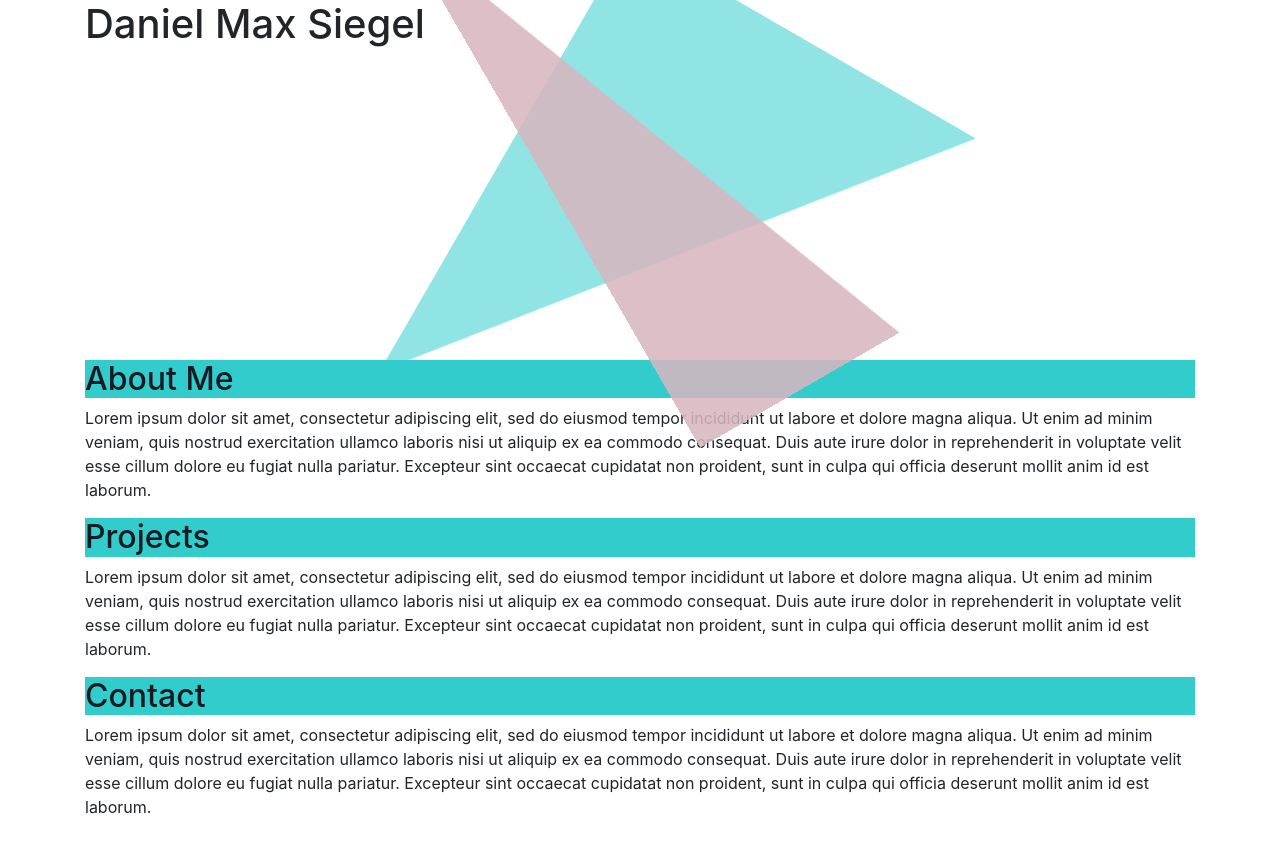
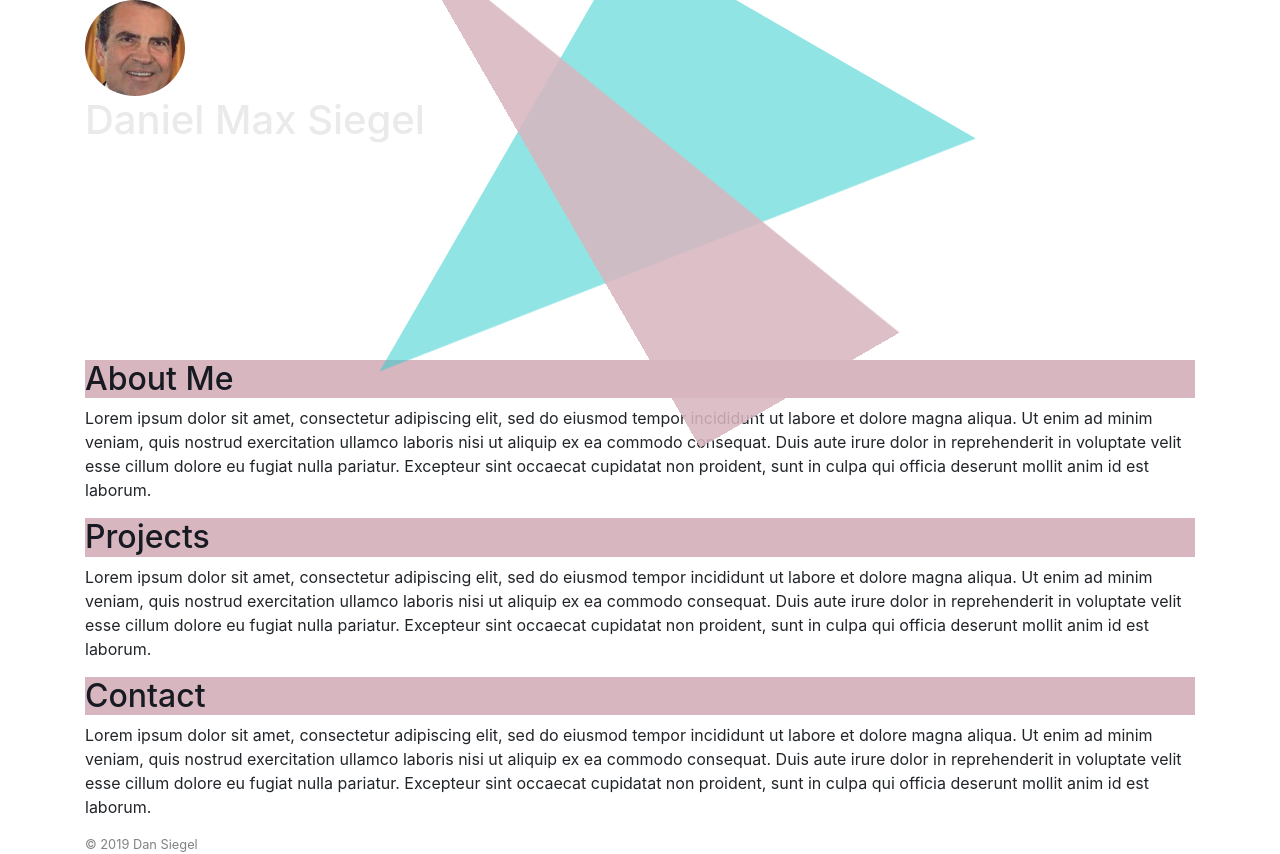
Before and after one commit to danielmaxsiegel/dms-personal-site, a plain HTML site: page index.html in a window 1280 px wide. Drawn offline with Linux system fonts and the light colour scheme.

Commit message:
added copyright section and better random class generation

```diff
--- a/css/style.css
+++ b/css/style.css
@@ -19,6 +19,10 @@ html, body {
   display: block;
 }
 
+h1 {
+  color: #eaeaea;
+}
+
 ::-moz-selection { /* Code for Firefox */
   background: #32cccc88;
 }
@@ -36,6 +40,17 @@ header {
   width:100%;
   /* padding: 0 30px; */
   display: block;
+}
+
+.header-picture {
+}
+
+.profile-image {
+  width:100px;
+
+  -webkit-border-radius: 50%;
+  -moz-border-radius: 50%;
+  border-radius: 50%;
 }
 
 /*
@@ -91,9 +106,21 @@ main {
 
 }
 
-[class^="sectiontitle-"] {
+[class^="section-title"] {
   background-color: #32cccc;
   color: #171a21;
+}
+
+.section-title-style-0 {
+  background-color: #d7b6bf;
+}
+
+.section-title-style-1 {
+  background-color: #32cccc;
+}
+
+.section-title-style-2 {
+  background-color: #eaeaea;
 }
 
 /**
@@ -103,3 +130,8 @@ main {
 footer {
 
 }
+
+.copyright {
+  font-size: 80%;
+  color: #808382;
+}
--- a/index.html
+++ b/index.html
@@ -8,9 +8,6 @@ https://www.heropatterns.com/
 		<meta charset="utf-8">
 
 		<title>Dan Siegel</title>
-
-		<!-- JS -->
-		<script type="text/javascript" src="js/main.js"></script>
 
 		<!-- CSS -->
 		<link rel="stylesheet" href="css/style.css">
@@ -26,6 +23,7 @@ https://www.heropatterns.com/
 					</div>
 				</div>
 				<div class="header-picture">
+					<img src="img/nixon.png" alt="Dan" class="profile-image"/>
 				</div>
 				<div class="header-title">
 					<h1>Daniel Max Siegel</h1>
@@ -35,26 +33,26 @@ https://www.heropatterns.com/
     <main role="main">
 			<div class="container">
 				<section class="about-section">
-					<div class="sectiontitle-about">
+					<div class="section-title">
 						<h2>About Me</h2>
 					</div>
-					<div class="">
+					<div class="section-content">
 						<p>Lorem ipsum dolor sit amet, consectetur adipiscing elit, sed do eiusmod tempor incididunt ut labore et dolore magna aliqua. Ut enim ad minim veniam, quis nostrud exercitation ullamco laboris nisi ut aliquip ex ea commodo consequat. Duis aute irure dolor in reprehenderit in voluptate velit esse cillum dolore eu fugiat nulla pariatur. Excepteur sint occaecat cupidatat non proident, sunt in culpa qui officia deserunt mollit anim id est laborum.</p>
 					</div>
 				</section>
 				<section class="projects-section">
-					<div class="sectiontitle-projects">
+					<div class="section-title">
 						<h2>Projects</h2>
 					</div>
-					<div class="">
+					<div class="section-content">
 						<p>Lorem ipsum dolor sit amet, consectetur adipiscing elit, sed do eiusmod tempor incididunt ut labore et dolore magna aliqua. Ut enim ad minim veniam, quis nostrud exercitation ullamco laboris nisi ut aliquip ex ea commodo consequat. Duis aute irure dolor in reprehenderit in voluptate velit esse cillum dolore eu fugiat nulla pariatur. Excepteur sint occaecat cupidatat non proident, sunt in culpa qui officia deserunt mollit anim id est laborum.</p>
 					</div>
 				</section>
 				<section class="contact-section">
-					<div class="sectiontitle-contact">
+					<div class="section-title">
 						<h2>Contact</h2>
 					</div>
-					<div class="">
+					<div class="section-content">
 						<p>Lorem ipsum dolor sit amet, consectetur adipiscing elit, sed do eiusmod tempor incididunt ut labore et dolore magna aliqua. Ut enim ad minim veniam, quis nostrud exercitation ullamco laboris nisi ut aliquip ex ea commodo consequat. Duis aute irure dolor in reprehenderit in voluptate velit esse cillum dolore eu fugiat nulla pariatur. Excepteur sint occaecat cupidatat non proident, sunt in culpa qui officia deserunt mollit anim id est laborum.</p>
 					</div>
 				</section>
@@ -62,7 +60,11 @@ https://www.heropatterns.com/
 		</main>
     <footer>
 			<div class="container">
+				<span class="copyright">
+					&copy; 2019<script>new Date().getFullYear()>2019&&document.write("-"+new Date().getFullYear());</script> Dan Siegel
+				</span>
 			</div>
 		</footer>
+		<script type="text/javascript" src="js/main.js"></script>
 	</body>
 </html>
--- a/js/main.js
+++ b/js/main.js
@@ -1 +1,12 @@
-// Main
+// add random pattern to section titles
+var sectionTitles = document.getElementsByClassName("section-title");
+
+var randomPatternClass = "section-title-style-" + getRandomInt(3)
+
+for (var i = 0; i < sectionTitles.length; ++i) {
+  sectionTitles[i].classList.add(randomPatternClass);
+}
+
+function getRandomInt(max) {
+  return Math.floor(Math.random() * Math.floor(max));
+}
```
Also changed, not shown: img/nixon.png (added), img/profile.PNG (renamed from images/profile.PNG).
